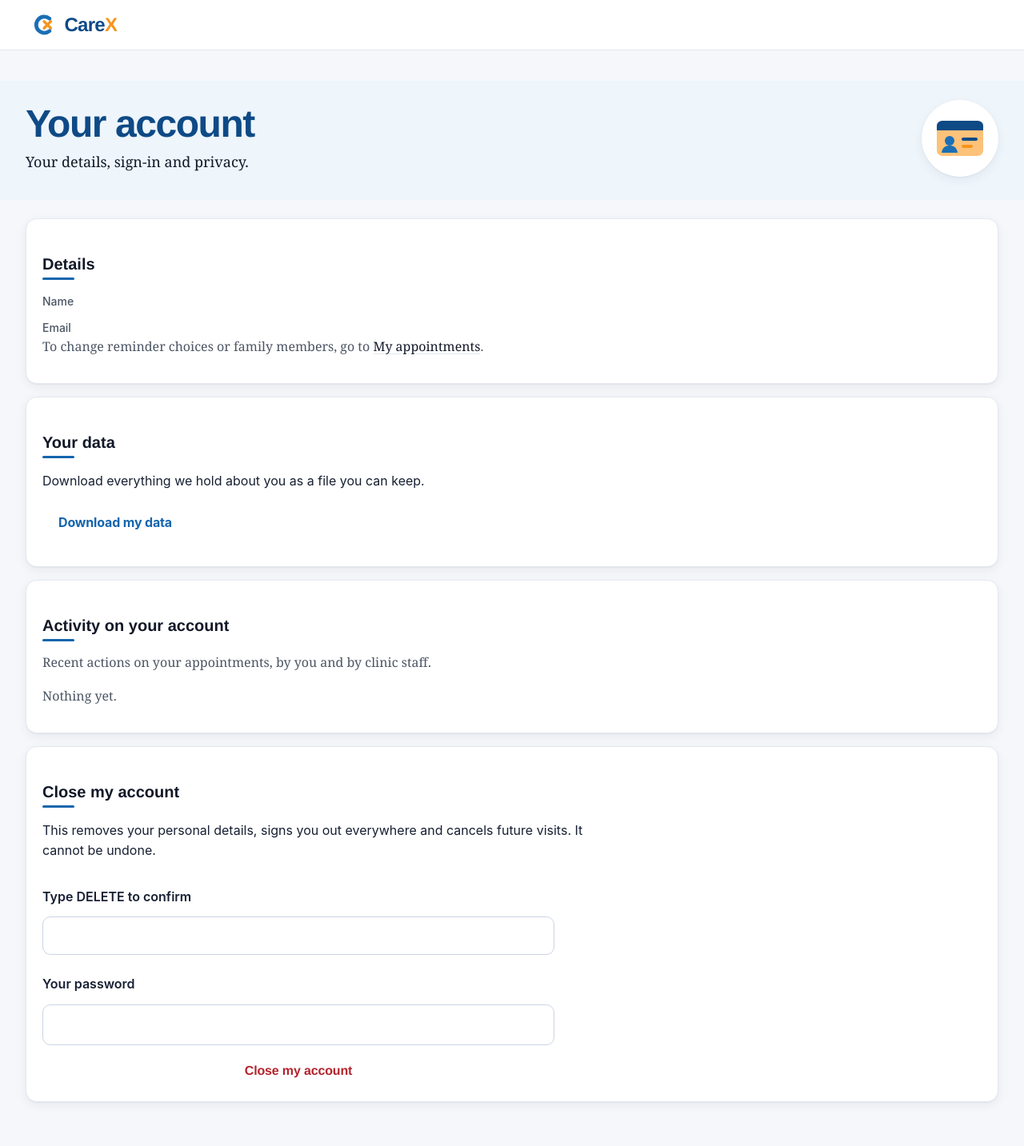
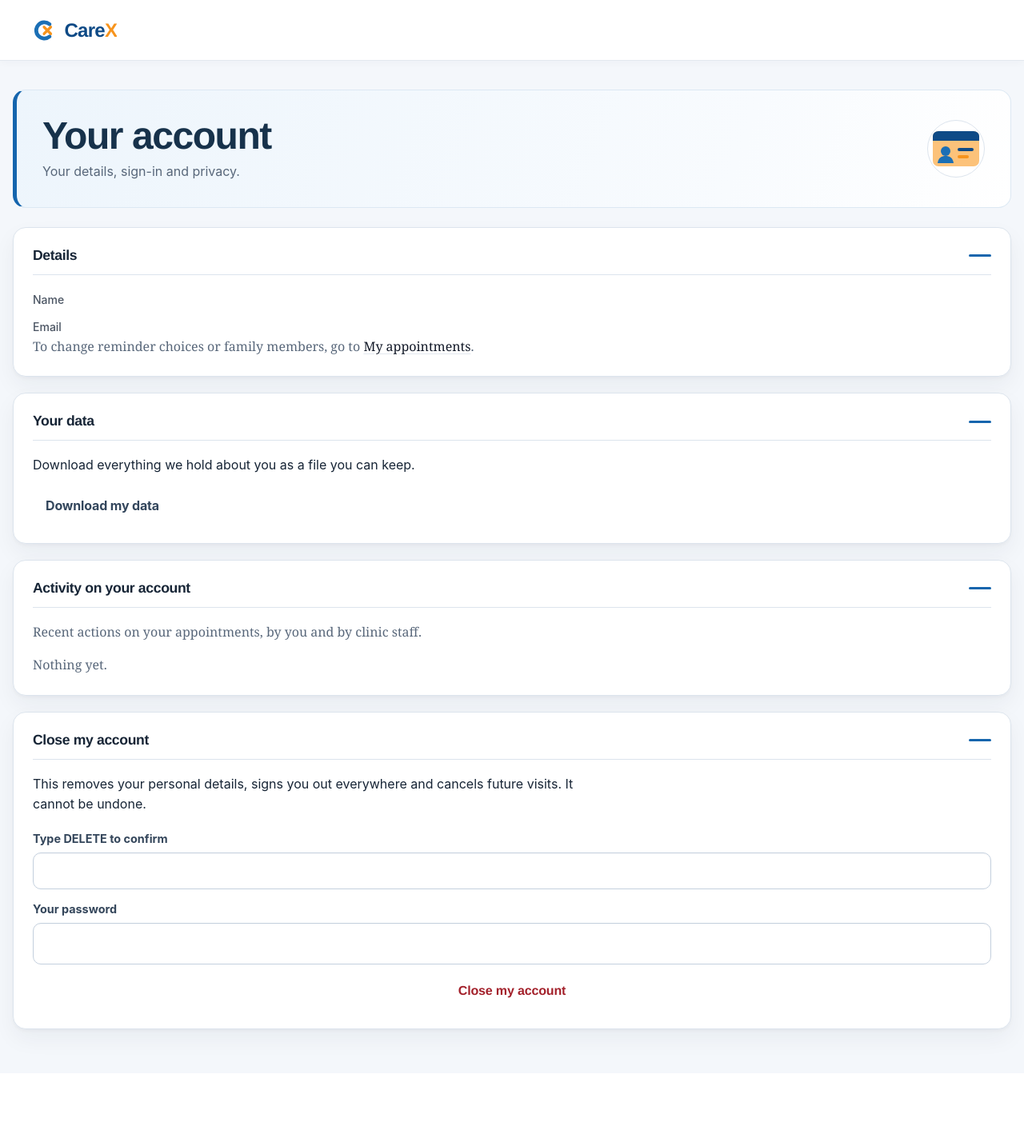
Before and after one commit to sbparimi/carex, a Python web app: template carex/templates/account.html in a window 1280 px wide. Shown: the whole page at 80% size. After the commit the page ends 1313 px from the top, so only its background shows below. Run offline with Jinja, Linux system fonts and the light colour scheme; the template is opened without the code that fills it, so the values that code supplies are empty.

Commit message:
Modernize CareX application UI and visual hierarchy (#3)
* Add unified modern UI surface and layout system

* Load shared modern UI layer across application pages

* Serve shared modern UI stylesheet

* Test shared UI stylesheet asset route

```diff
--- a/carex/app.py
+++ b/carex/app.py
@@ -84,6 +84,10 @@ def create_app(ctx: Ctx | None = None) -> FastAPI:
     @app.get("/assets/app.css")
     def css():
         return FileResponse(STATIC / "app.css", media_type="text/css", headers={"cache-control": "no-store", **SECURITY_HEADERS})
+
+    @app.get("/assets/ui-modern.css")
+    def ui_modern_css():
+        return FileResponse(STATIC / "ui-modern.css", media_type="text/css", headers={"cache-control": "no-store", **SECURITY_HEADERS})
 
     @app.get("/assets/logo.svg")
     @app.get("/assets/favicon.svg")
--- /dev/null
+++ b/carex/static/ui-modern.css
@@ -0,0 +1,317 @@
+/* CareX UI modernization layer
+   Loaded after app.css; intentionally centralizes page, section, form and data-surface hierarchy.
+   Keep tenant brand colours as accents and preserve server-rendered behaviour. */
+:root {
+  --cx-page: #f4f7fb;
+  --cx-surface: #ffffff;
+  --cx-surface-subtle: #f8fafc;
+  --cx-text: #172536;
+  --cx-muted-text: #58677a;
+  --cx-stroke: #dce4ed;
+  --cx-stroke-strong: #c4d0de;
+  --cx-accent: var(--accent, #1b6fb5);
+  --cx-accent-soft: color-mix(in srgb, var(--cx-accent) 8%, #fff);
+  --cx-radius-card: 16px;
+  --cx-radius-control: 10px;
+  --cx-shadow-surface: 0 2px 5px rgb(16 35 58 / 4%), 0 12px 28px rgb(16 35 58 / 5%);
+}
+html { background: var(--cx-page); }
+body { color: var(--cx-text); background: var(--cx-page); }
+a { text-underline-offset: .18em; }
+a:hover { text-decoration-thickness: 2px; }
+
+/* Global shell and navigation */
+header.site {
+  min-height: 76px;
+  padding: .75rem clamp(1rem, 3vw, 2.5rem);
+  gap: .75rem 1.5rem;
+  border-bottom: 1px solid var(--cx-stroke);
+  background: rgb(255 255 255 / 98%);
+  box-shadow: 0 2px 10px rgb(18 38 63 / 3%);
+}
+header.site .brand { flex: 0 0 auto; }
+.topnav { gap: .35rem; }
+.topnav a, .topnav button.linkish {
+  min-height: 42px;
+  padding: .55rem .85rem;
+  border-radius: 9px;
+  color: var(--cx-muted-text);
+  font-weight: 650;
+  text-decoration: none;
+}
+.topnav a:hover, .topnav button.linkish:hover {
+  color: var(--cx-accent);
+  background: var(--cx-accent-soft);
+}
+.topnav a[aria-current="page"] {
+  color: var(--cx-accent);
+  background: var(--cx-accent-soft);
+  box-shadow: inset 0 -2px var(--cx-accent);
+  text-decoration: none;
+}
+.topnav .who {
+  border-left: 1px solid var(--cx-stroke);
+  padding-left: .9rem;
+}
+main {
+  width: min(100% - 2rem, 82rem);
+  max-width: 82rem;
+  margin-inline: auto;
+  padding: clamp(1.25rem, 2.8vw, 2.5rem) 0;
+  min-height: 60vh;
+}
+
+/* Page identity: title, supporting context and primary action are one visual unit */
+.pagehead {
+  position: relative;
+  display: flex;
+  align-items: center;
+  justify-content: space-between;
+  gap: 1.25rem;
+  margin: 0 0 1.5rem;
+  padding: clamp(1.25rem, 2.5vw, 2rem);
+  border: 1px solid #dce8f3;
+  border-left: 5px solid var(--cx-accent);
+  border-radius: var(--cx-radius-card);
+  background: linear-gradient(110deg, #edf5fc 0%, #f8fbfe 72%, #fff 100%);
+  box-shadow: none;
+  clip-path: none;
+}
+.pagehead h1 { margin: 0; color: #17324b; }
+.pagehead .ph-sub { margin: .45rem 0 0; color: var(--cx-muted-text); font: inherit; font-size: 1rem; line-height: 1.55; }
+.pagehead .cta-row { margin: 1rem 0 0; }
+.pagehead .ph-art { width: 4.5rem; height: 4.5rem; color: var(--cx-accent); background: #fff; border: 1px solid var(--cx-stroke); box-shadow: none; }
+
+/* Section surfaces: each content group has a clear boundary and internal rhythm */
+.sheet, .panel, .formcard, .rail, .card-block {
+  min-width: 0;
+  border: 1px solid var(--cx-stroke);
+  border-radius: var(--cx-radius-card);
+  background: var(--cx-surface);
+  box-shadow: var(--cx-shadow-surface);
+}
+.sheet {
+  max-width: none;
+  margin: 0 0 1.25rem;
+  padding: clamp(1rem, 2vw, 1.5rem);
+}
+.sheet > :first-child { margin-top: 0; }
+.sheet > :last-child { margin-bottom: 0; }
+.sheet .section {
+  display: flex !important;
+  align-items: center;
+  gap: .75rem;
+  width: 100%;
+  margin: 0 0 1.1rem;
+  padding: 0 0 .8rem !important;
+  border: 0 !important;
+  border-bottom: 1px solid var(--cx-stroke) !important;
+  color: var(--cx-text);
+  font-size: 1.1rem;
+  font-weight: 750;
+  letter-spacing: -.02em;
+}
+.sheet .section::after {
+  position: static;
+  content: "";
+  display: block;
+  width: 28px;
+  height: 3px;
+  margin-left: auto;
+  border-radius: 4px;
+  background: var(--cx-accent);
+}
+.card-block {
+  margin: 0 0 1.25rem;
+  padding: clamp(1rem, 2vw, 1.4rem);
+  border-top: 1px solid var(--cx-stroke);
+  background: var(--cx-surface);
+  backdrop-filter: none;
+  -webkit-backdrop-filter: none;
+}
+.card-block > :first-child { margin-top: 0; }
+.card-block > :last-child { margin-bottom: 0; }
+.rail { padding: 1.25rem; }
+.railtitle { margin-top: 0; }
+
+/* Filter and edit forms become explicit, aligned work areas */
+.filters {
+  display: grid;
+  grid-template-columns: repeat(auto-fit, minmax(min(100%, 13rem), 1fr));
+  align-items: end;
+  gap: 1rem;
+  margin: 0 0 1.25rem;
+}
+.filters.card-block { padding: 1.1rem 1.25rem; }
+.filters > div { min-width: 0; }
+.filters .statusrow { display: flex; flex-wrap: wrap; align-items: center; gap: .5rem; }
+.stack { display: grid; gap: .7rem; width: 100%; max-width: none; }
+.stack > .field, .stack label.field { margin: .15rem 0 -.35rem; }
+fieldset { min-width: 0; }
+legend { color: var(--cx-text); font-size: 1rem; }
+label.field { color: #34465b; font-size: .9rem; font-weight: 700; }
+input:not([type=checkbox]):not([type=radio]), select, textarea {
+  width: 100%;
+  min-width: 0;
+  min-height: 46px;
+  padding: .7rem .85rem;
+  border: 1px solid var(--cx-stroke-strong);
+  border-radius: var(--cx-radius-control);
+  background: #fff;
+  color: var(--cx-text);
+  box-shadow: inset 0 1px 2px rgb(16 35 58 / 3%);
+}
+input:hover, select:hover, textarea:hover { border-color: #9aabbe; }
+input:focus-visible, select:focus-visible, textarea:focus-visible {
+  border-color: var(--cx-accent);
+  outline: 3px solid color-mix(in srgb, var(--cx-accent) 20%, transparent);
+  outline-offset: 1px;
+  box-shadow: none;
+}
+textarea { line-height: 1.55; }
+.hint, .lead { color: var(--cx-muted-text); }
+.err { font-weight: 600; }
+.actions, .btnrow, .statusrow {
+  gap: .55rem;
+}
+.actions { margin-top: 1.1rem; }
+button, a.button, .btn {
+  min-height: 42px;
+  padding: .6rem 1rem;
+  border-radius: 10px;
+  font-weight: 700;
+  box-shadow: none;
+}
+button.primary, a.button.primary, .btn.primary, .navcta {
+  color: #fff;
+  background: var(--cx-accent);
+  border-color: var(--cx-accent);
+}
+button:not(.primary):not(.danger):not(.linkish), a.button:not(.primary):not(.danger), .btn:not(.primary):not(.danger) {
+  background: #fff;
+  border-color: var(--cx-stroke-strong);
+  color: #33465c;
+}
+button:not(:disabled):hover, a.button:hover, .btn:hover { filter: brightness(.97); }
+button.danger, a.button.danger { color: #a3212b; border-color: #e3aeb2; background: #fff; }
+button:focus-visible, a:focus-visible { outline: 3px solid color-mix(in srgb, var(--cx-accent) 35%, transparent); outline-offset: 2px; }
+
+/* Tables and operational data */
+.tablewrap {
+  width: 100%;
+  margin: .75rem 0 1.25rem;
+  overflow: auto;
+  border: 1px solid var(--cx-stroke);
+  border-radius: 14px;
+  background: #fff;
+  box-shadow: var(--cx-shadow-surface);
+}
+table.grid {
+  width: 100%;
+  min-width: 48rem;
+  border: 0;
+  border-collapse: separate;
+  border-spacing: 0;
+  border-radius: 0;
+  background: #fff;
+}
+table.grid thead th {
+  position: sticky;
+  top: 0;
+  z-index: 1;
+  padding: .85rem .9rem;
+  border-bottom: 1px solid var(--cx-stroke-strong);
+  background: #f3f6fa;
+  color: #34465b;
+  font-size: .78rem;
+  font-weight: 800;
+  letter-spacing: .045em;
+  text-align: left;
+  text-transform: uppercase;
+  white-space: nowrap;
+}
+table.grid tbody td {
+  padding: .85rem .9rem;
+  border-bottom: 1px solid #e9eef4;
+  vertical-align: top;
+}
+table.grid tbody tr:last-child td { border-bottom: 0; }
+table.grid tbody tr:hover { background: #f8fbfe; }
+table.grid td small { color: var(--cx-muted-text); line-height: 1.45; }
+table.grid .statusrow { display: flex; flex-wrap: wrap; align-items: center; gap: .35rem; }
+table.grid button.small, table.grid a.small { min-height: 34px; padding: .35rem .65rem; font-size: .82rem; }
+
+/* KPI tiles and status communication */
+.stats {
+  display: grid;
+  grid-template-columns: repeat(auto-fit, minmax(10.5rem, 1fr));
+  gap: .9rem;
+  margin: 0 0 1.25rem;
+}
+.stat {
+  min-width: 0;
+  padding: 1.1rem 1.15rem;
+  border: 1px solid var(--cx-stroke);
+  border-top: 3px solid var(--cx-accent);
+  border-radius: 14px;
+  background: #fff;
+  box-shadow: var(--cx-shadow-surface);
+}
+.stat b { color: #173d5d; font-size: clamp(1.65rem, 2.8vw, 2.2rem); line-height: 1.15; }
+.stat span { color: var(--cx-muted-text); font-size: .87rem; line-height: 1.4; }
+.banner { border-width: 1px; border-radius: 12px; box-shadow: none; }
+.tag, .badge-s, .statuschip { font-weight: 700; }
+.emptystate, .sheet.empty {
+  border: 1px dashed #b8c7d8;
+  border-radius: var(--cx-radius-card);
+  background: #fbfdff;
+  box-shadow: none;
+}
+.setupclinic {
+  margin: .75rem 0;
+  padding: .85rem 1rem;
+  border: 1px solid var(--cx-stroke);
+  border-radius: 12px;
+  background: #fff;
+}
+.setupclinic > summary { cursor: pointer; padding: .2rem 0; }
+.setupclinic[open] > summary { margin-bottom: .9rem; padding-bottom: .75rem; border-bottom: 1px solid var(--cx-stroke); }
+.setupclinic form { margin-block: .75rem; }
+.setupclinic .practice-config { border: 1px solid var(--cx-stroke); border-radius: 12px; background: var(--cx-surface-subtle); }
+
+/* Consistent subheadings and readable page rhythm */
+main > h2:not(.section), main > h3 { margin: 1.5rem 0 .75rem; color: #233b52; }
+main > .hint { margin: .6rem 0 1rem; }
+main > .lead { margin: -.4rem 0 1.25rem; }
+dl.summary, dl.kv {
+  gap: .65rem 1rem;
+}
+footer.site {
+  margin-top: 2rem;
+  border-top: 1px solid var(--cx-stroke);
+  background: #fff;
+}
+.skip:focus { left: 1rem; top: 1rem; }
+
+@media (max-width: 54rem) {
+  main { width: min(100% - 1.5rem, 82rem); }
+  .pagehead { align-items: flex-start; }
+  .pagehead .ph-art { width: 3.5rem; height: 3.5rem; }
+}
+@media (max-width: 40rem) {
+  header.site { min-height: 0; }
+  .topnav { gap: .2rem; }
+  .topnav a, .topnav button.linkish { padding: .5rem .65rem; }
+  main { width: calc(100% - 1.25rem); padding-block: 1rem 2rem; }
+  .pagehead { padding: 1rem; margin-bottom: 1rem; }
+  .pagehead h1 { font-size: 1.7rem; }
+  .sheet, .card-block { border-radius: 13px; padding: 1rem; }
+  .filters { grid-template-columns: minmax(0, 1fr); gap: .8rem; }
+  .filters .statusrow { grid-column: auto; }
+  .stats { grid-template-columns: repeat(2, minmax(0, 1fr)); }
+  table.grid { min-width: 44rem; }
+  .actions { position: static; margin-inline: 0; padding: 0; border: 0; background: transparent; backdrop-filter: none; }
+}
+@media (prefers-reduced-motion: reduce) {
+  *, *::before, *::after { scroll-behavior: auto !important; transition-duration: .01ms !important; animation-duration: .01ms !important; }
+}
--- a/carex/templates/base.html
+++ b/carex/templates/base.html
@@ -9,6 +9,7 @@
 <title>{% block title %}{{ brand.display_name }}{% endblock %}</title>
 <link rel="icon" type="image/svg+xml" href="{{ brand.logo_url or "/assets/favicon.svg" }}">
 <link rel="stylesheet" href="/assets/app.css">
+<link rel="stylesheet" href="/assets/ui-modern.css">
 {% if slug %}<link rel="stylesheet" href="/t/{{ slug }}/brand.css">{% endif %}
 {% block head %}{% endblock %}
 </head>
```
Also changed, not shown: tests/test_pages.py (+3 -0 lines).
